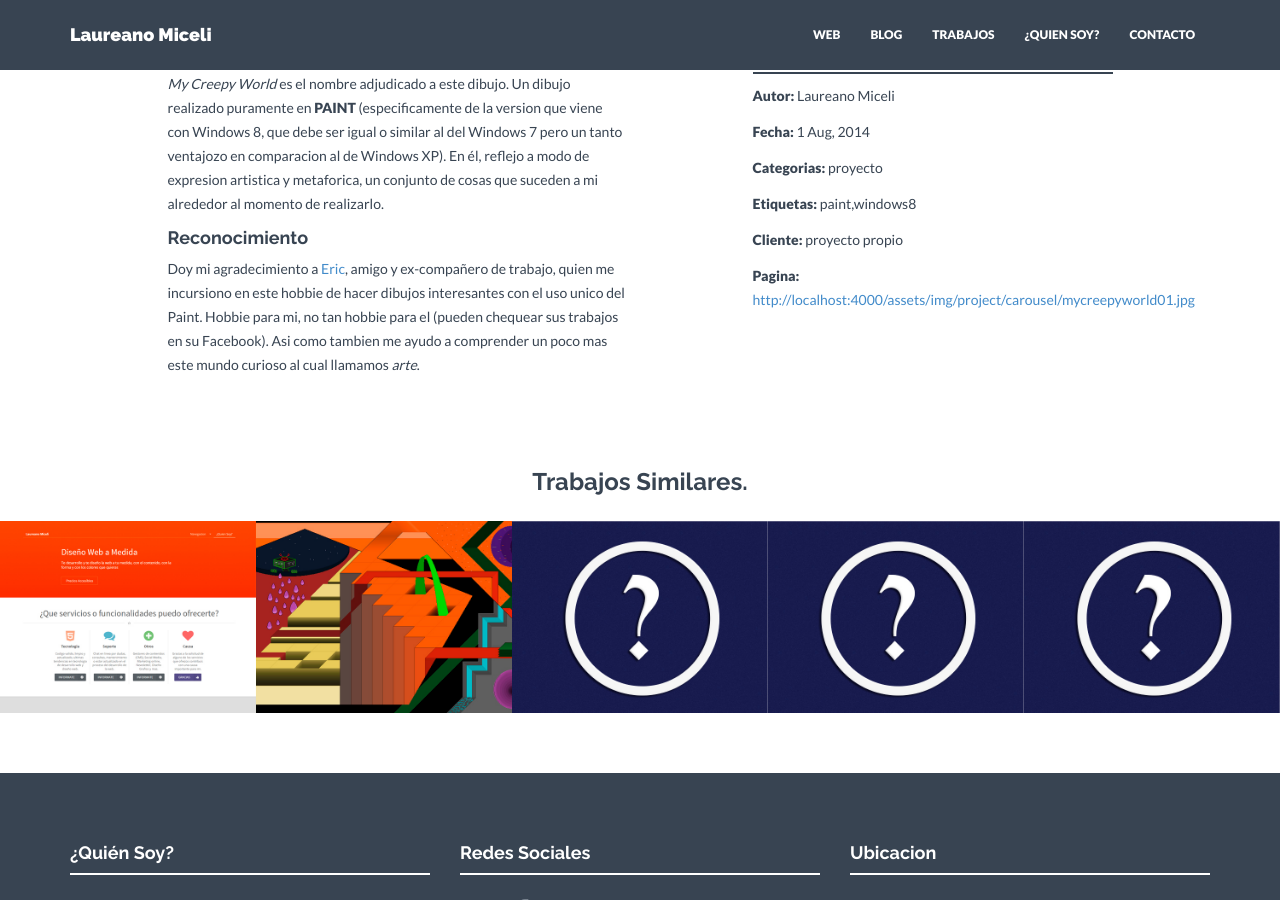
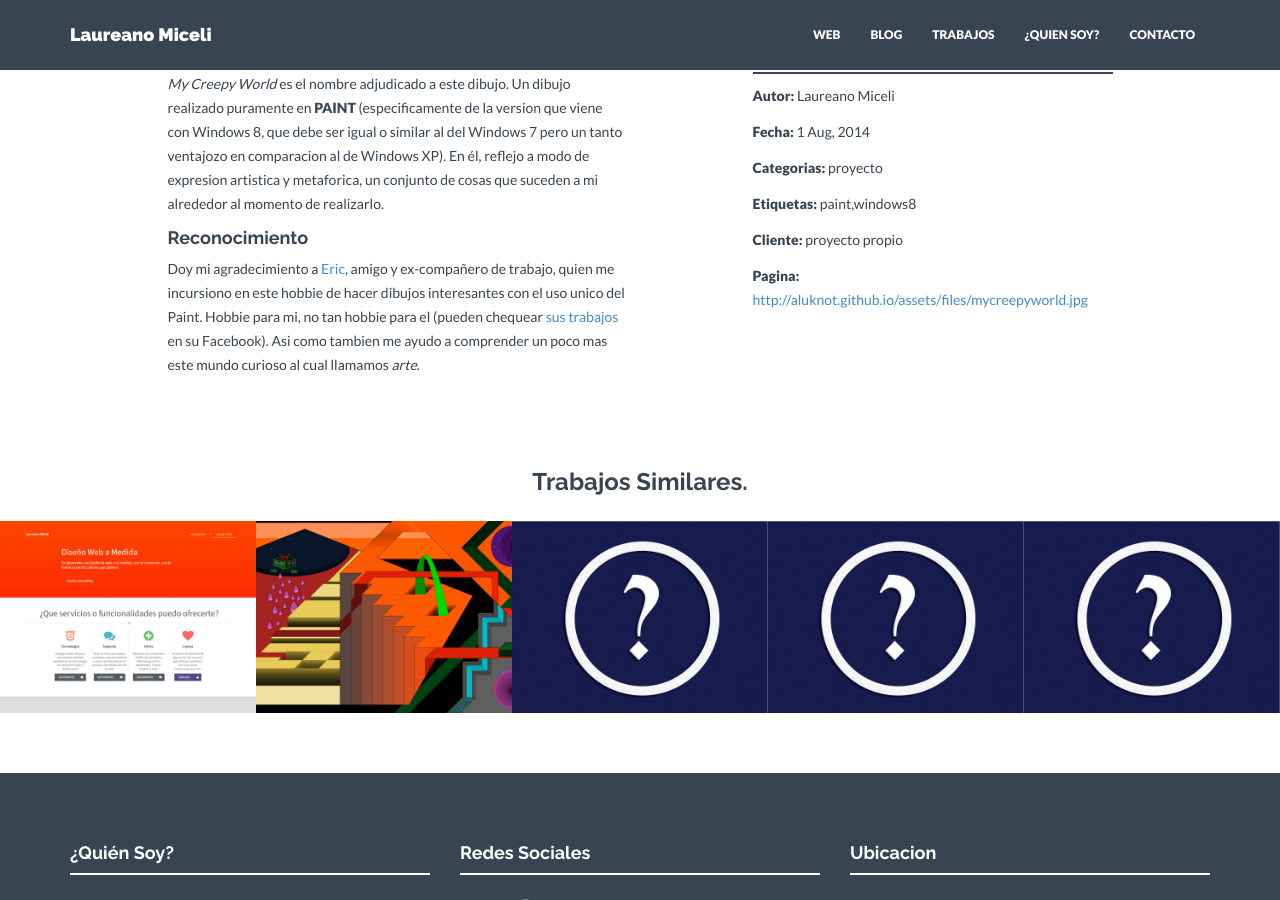
Before and after one commit to aluknot/aluknot.github.io, a Jekyll site: the page built from _posts/project/2014-08-01-my-creepy-world-paint.markdown, in a window 1280 px wide and 900 px high, scrolled down 607 px. Built offline with Jekyll 4.4.1, drawn with Linux system fonts in a browser that asks for light colours; some of the changed lines change nothing that is shown.

Commit message:
actualizacion

```diff
--- a/_posts/project/2014-08-01-my-creepy-world-paint.markdown
+++ b/_posts/project/2014-08-01-my-creepy-world-paint.markdown
@@ -11,11 +11,11 @@ carousel:
 - mycreepyworld01.jpg
 - mycreepyworld02.jpg
 client: proyecto propio
-website: http://localhost:4000/assets/img/project/carousel/mycreepyworld01.jpg
+website: http://aluknot.github.io/assets/files/mycreepyworld.jpg
 tags: paint, windows 8
 ---
 ####MY CREEPY WORLD
 <i>My Creepy World</i> es el nombre adjudicado a este dibujo. Un dibujo realizado puramente en <b>PAINT</b> (especificamente de la version que viene con Windows 8, que debe ser igual o similar al del Windows 7 pero un tanto ventajozo en comparacion al de Windows XP). En él, reflejo a modo de expresion artistica y metaforica, un conjunto de cosas que suceden a mi alrededor al momento de realizarlo.
 
 ####Reconocimiento
-Doy mi agradecimiento a <a href="#">Eric</a>, amigo y ex-compañero de trabajo, quien me incursiono en este hobbie de hacer dibujos interesantes con el uso unico del Paint. Hobbie para mi, no tan hobbie para el (pueden chequear sus trabajos en su Facebook). Asi como tambien me ayudo a comprender un poco mas este mundo curioso al cual llamamos <i>arte</i>.
+Doy mi agradecimiento a <a href="https://www.facebook.com/eric.natale.5?fref=ts">Eric</a>, amigo y ex-compañero de trabajo, quien me incursiono en este hobbie de hacer dibujos interesantes con el uso unico del Paint. Hobbie para mi, no tan hobbie para el (pueden chequear <a href="https://www.facebook.com/eric.natale.5/photos_all">sus trabajos</a> en su Facebook). Asi como tambien me ayudo a comprender un poco mas este mundo curioso al cual llamamos <i>arte</i>.
```
Also changed, not shown: _posts/project/2014-01-01-futuro-proyecto.markdown (renamed from _posts/project/2014-04-15-your-project-name.markdown), _posts/project/2014-01-02-futuro-proyecto.markdown (renamed from _posts/project/2014-04-16-your-project-name.markdown), _posts/project/2014-01-03-futuro-proyecto.markdown (renamed from _posts/project/2014-04-17-your-project-name.markdown), _posts/project/2014-01-04-futuro-proyecto.markdown (renamed from _posts/project/2014-04-18-your-project-name.markdown), _posts/project/2014-01-05-futuro-proyecto.markdown (renamed from _posts/project/2014-04-19-your-project-name.markdown), _posts/project/2014-01-06-futuro-proyecto.markdown (renamed from _posts/project/2014-04-20-your-project-name.markdown), _posts/project/2014-01-07-futuro-proyecto.markdown (renamed from _posts/project/2014-04-21-your-project-name.markdown), _posts/project/2014-01-08-futuro-proyecto.markdown (renamed from _posts/project/2014-04-23-your-project-name.markdown), assets/files/mycreepyworld.jpg (added).
